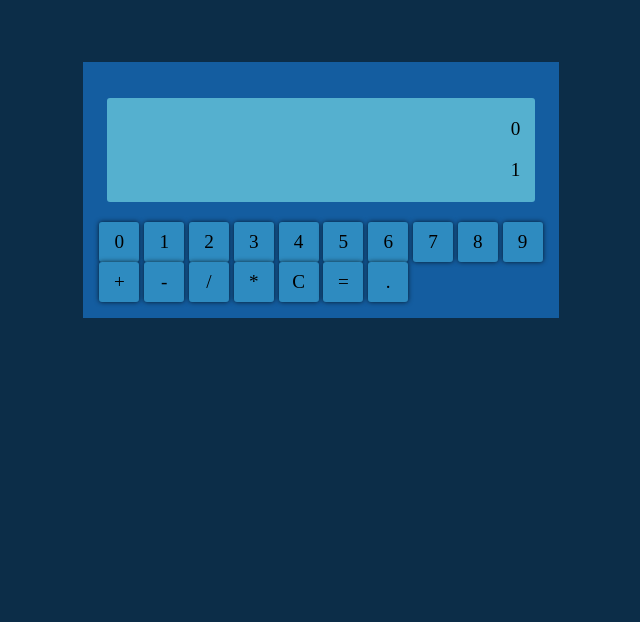
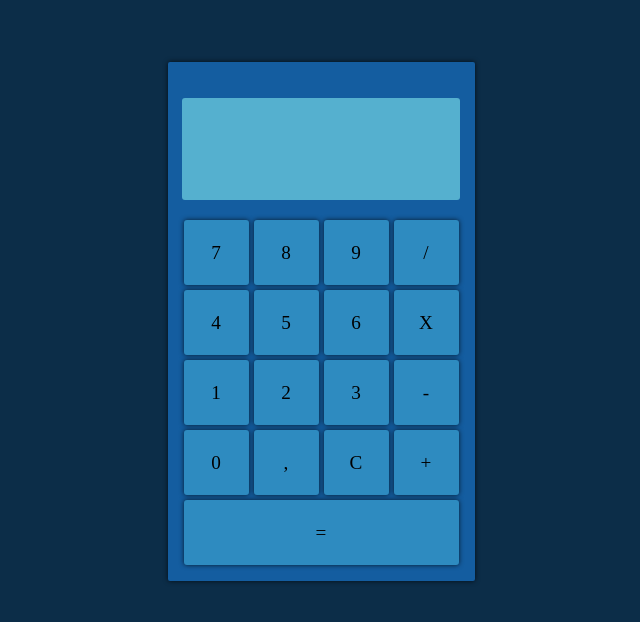
Before and after one commit to Dores12/calculator, a plain HTML site: page index.html in a window 1280 px wide. Shown: the part 138-760 px from the top of the page, without its empty margins (319-959 px from the left). Drawn offline with Linux system fonts and the light colour scheme.

Commit message:
add grid to buttons

```diff
--- a/css/style.css
+++ b/css/style.css
@@ -21,12 +21,15 @@ body {
     padding: 1rem;
     display: flex;
     flex-direction: column;
+    border-radius: 2px;
+    box-shadow: 0px 0px 5px 0px rgba(0,0,0,0.73);
 }
 
 .display {
     align-self: center;
     background-color: var(--display-bg);
     width: 90%;
+    height: 100px;
     text-align: right;
     margin-top: 20px;
     margin-bottom: 20px;
@@ -34,13 +37,24 @@ body {
     border-radius: 3px;
 }
 
+.buttons {
+    display: grid;
+    grid-template-columns: repeat(4, 65px);
+    grid-template-rows: repeat(5, 65px);
+    gap: 5px;
+}
+
+#equal {
+    grid-column: span 4;
+}
+
+
+
 button {
     all: unset;
     background-color: var(--button-color);
     border-radius: 3px;
     box-shadow: 0px 0px 5px 0px rgba(0,0,0,0.73);
-    width: 40px;
-    height: 40px;
     text-align: center;
     cursor: pointer;
 }
--- a/index.html
+++ b/index.html
@@ -9,34 +9,28 @@
 <body>
     <div class="app">
         <div class="display">
-            <p class="input">0</p>
-            <p class="result">1</p>
+            <p class="input"></p>
+            <p class="result"></p>
         </div>
 
         <div class="buttons">
-            <div class="numbers">
-                <button id="0">0</button>
+                <button id="7">7</button>
+                <button id="8">8</button>
+                <button id="9">9</button>
+                <button id="division">/</button>
+                <button id="4">4</button>
+                <button id="5">5</button>
+                <button id="6">6</button>
+                <button id="multiplier">X</button>
                 <button id="1">1</button>
                 <button id="2">2</button>
                 <button id="3">3</button>
-                <button id="4">4</button>
-                <button id="5">5</button>
-                <button id="6">6</button>
-                <button id="7">7</button>
-                <button id="8">8</button>
-                <button id="9">9</button>
-            </div>
-
-            <div class="operators">
+                <button id="minus">-</button>
+                <button id="0">0</button>
+                <button id="decimal">,</button>
+                <button id="reset">C</button>
                 <button id="plus">+</button>
-                <button id="minus">-</button>
-                <button id="division">/</button>
-                <button id="multiplier">*</button>
-                <button id="reset">C</button>
                 <button id="equal">=</button>
-                <button id="decimal">.</button>
-            </div>
-
         </div>
     </div>
 </body>
```
